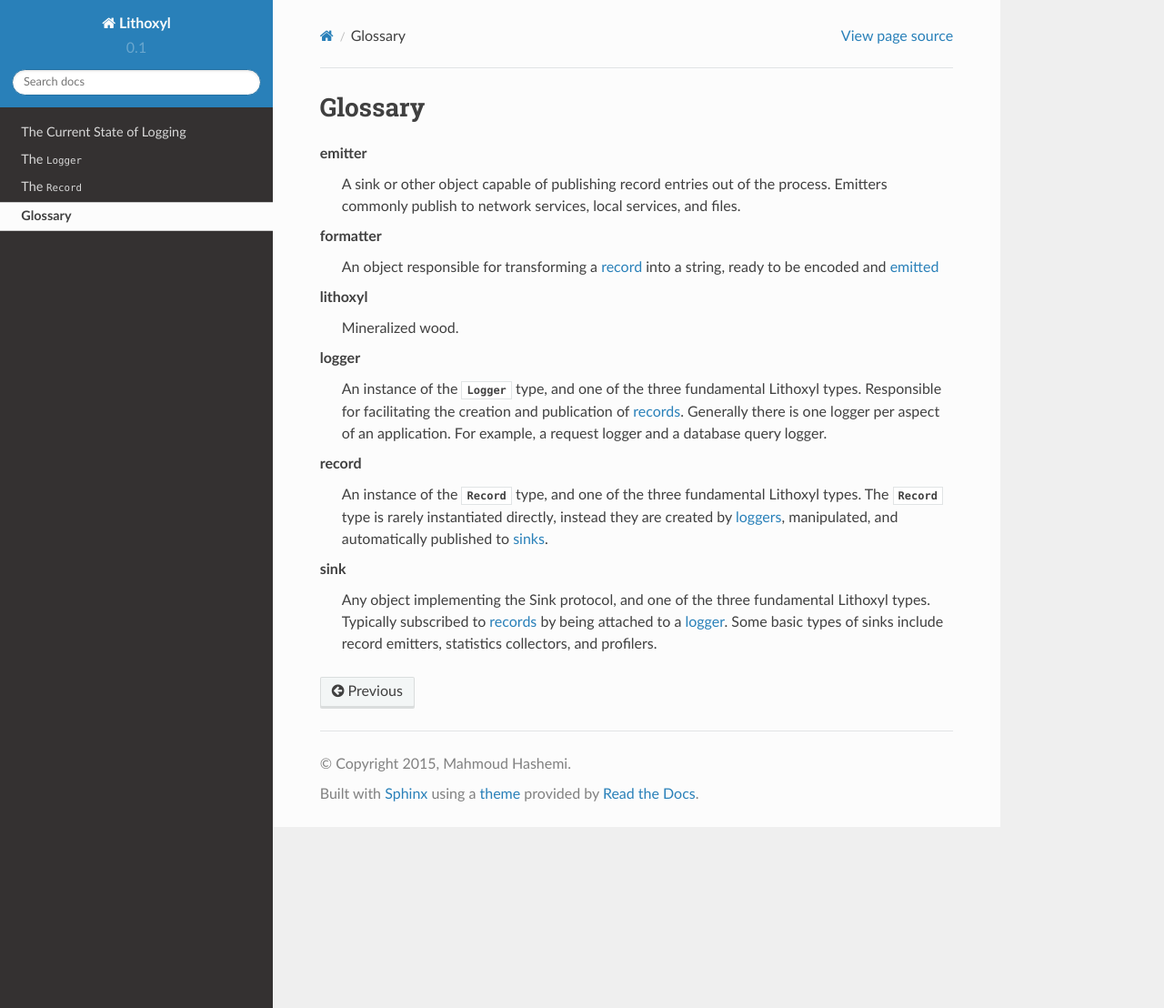
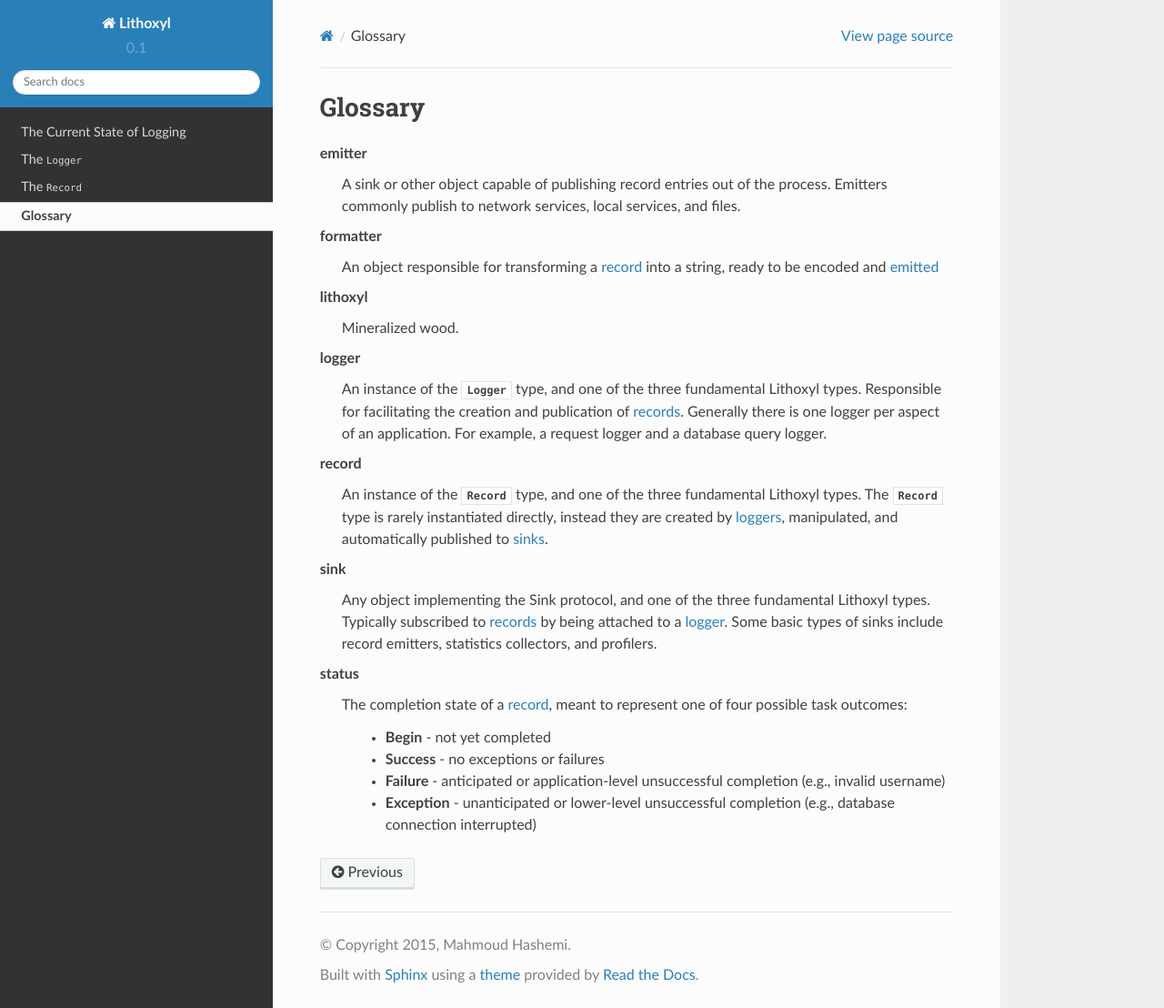
Before and after one commit to mahmoud/lithoxyl, a Sphinx documentation site: the page built from docs/glossary.rst, in a window 1280 px wide and 1108 px high. Shown: the whole window at 91% size. Built offline with Sphinx 7.4.7 and the Read the Docs theme 2.0.0, drawn with Linux system fonts in a browser that asks for light colours.

Commit message:
add status to glossary

```diff
--- a/docs/glossary.rst
+++ b/docs/glossary.rst
@@ -21,6 +21,17 @@
      :term:`loggers <logger>`, manipulated, and automatically
      published to :term:`sinks <sink>`.
 
+   status
+     The completion state of a :term:`record`, meant to represent one
+     of four possible task outcomes:
+
+       * **Begin** - not yet completed
+       * **Success** - no exceptions or failures
+       * **Failure** - anticipated or application-level unsuccessful
+         completion (e.g., invalid username)
+       * **Exception** - unanticipated or lower-level unsuccessful
+         completion (e.g., database connection interrupted)
+
    sink
      Any object implementing the Sink protocol, and one of the
      three fundamental Lithoxyl types. Typically subscribed to
```
